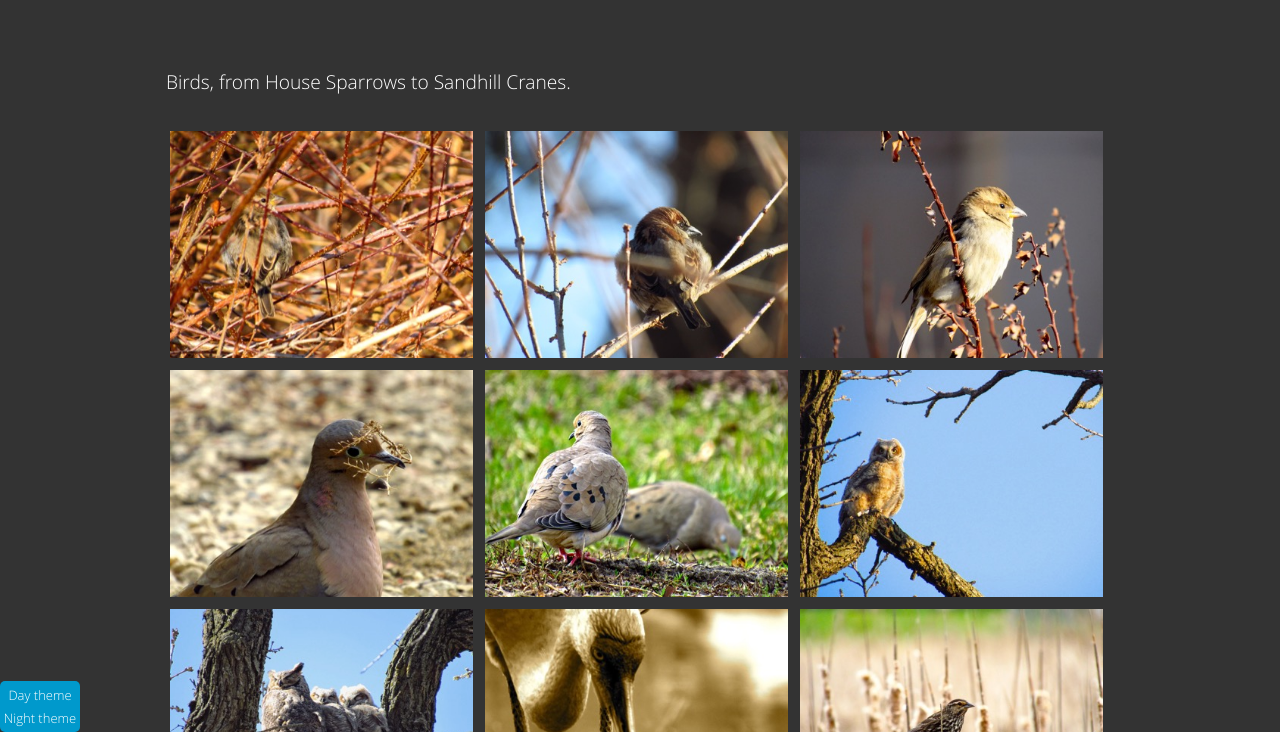
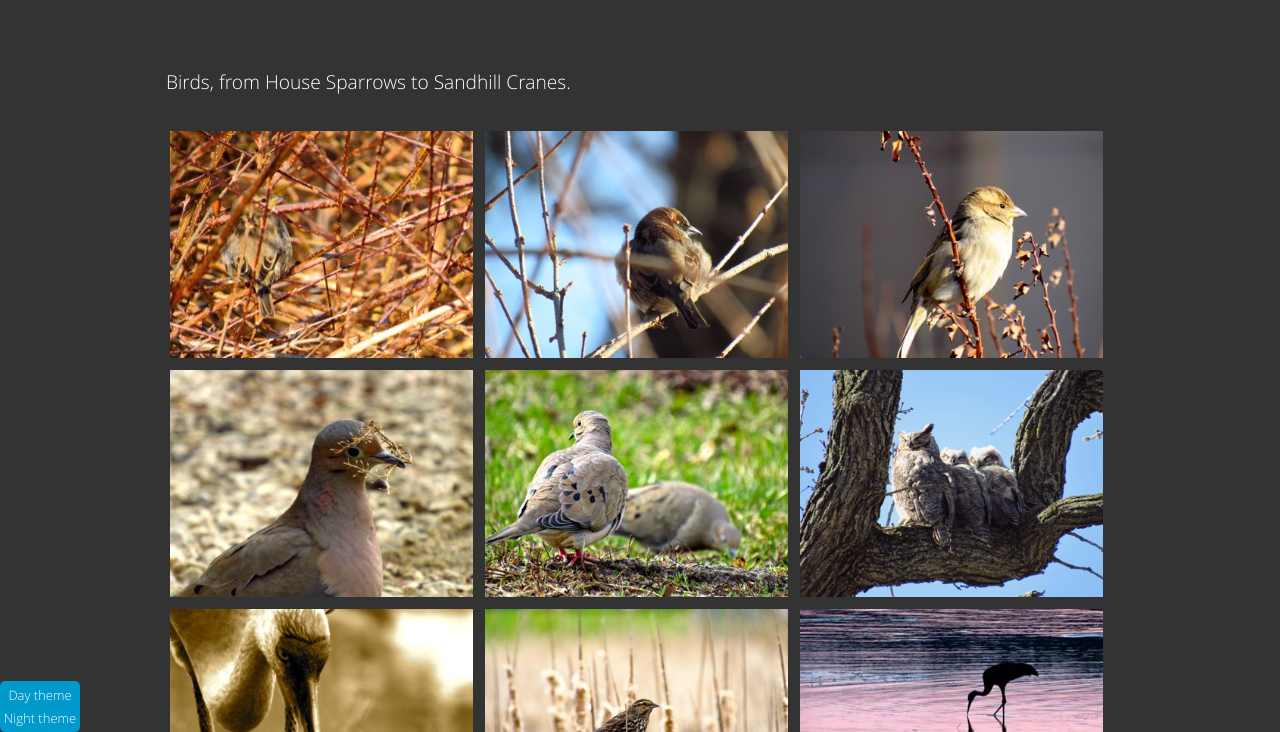
Before and after one commit to heikalb/hb, a plain HTML site: page birds.html in a window 1280 px wide. Shown: the part 68-800 px from the top of the page. Drawn offline with Linux system fonts and the light colour scheme.

Commit message:
Deleted an image

```diff
--- a/birds.html
+++ b/birds.html
@@ -55,7 +55,6 @@
             <a href="photography_images/IMG_1419.jpg" class="gallery"><img class="main birds landscape" src="photography_thumbnails/IMG_1419.jpg" alt="House Sparrow - March 14, 2015 - Madison, WI, USA"></a>
             <a href="photography_images/IMG_1694.jpg" class="gallery"><img class="main birds portrait" src="photography_thumbnails/IMG_1694.jpg" alt="Jesus dove - March 19, 2015 - Madison, WI, USA"></a>
             <a href="photography_images/IMG_2736.jpg" class="gallery"><img class="main birds landscape" data-src="photography_thumbnails/IMG_2736.jpg" alt="Mourning Doves - April 3, 2015 - Madison, WI, USA"></a>
-            <a href="photography_images/IMG_3521.jpg" class="gallery"><img class="main birds landscape" data-src="photography_thumbnails/IMG_3521.jpg" alt="Juvenile Great Horned Owl - April 10, 2015 - Madison, WI, USA"></a>
             <a href="photography_images/IMG_4347.jpg" class="gallery"><img class="main birds landscape" data-src="photography_thumbnails/IMG_4347.jpg" alt="Daydreaming - April 16, 2015 - Madison, WI, USA"></a>
             <a href="photography_images/IMG_5880.jpg" class="gallery"><img class="main birds portrait" data-src="photography_thumbnails/IMG_5880.jpg" alt="Reading the water - May 3, 2015 - Madison, WI, USA"></a>
             <a href="photography_images/IMG_5995.jpg" class="gallery"><img class="main birds landscape" data-src="photography_thumbnails/IMG_5995.jpg" alt="Red-Winged Blackbird amid cattails - May 8, 2015 - Madison, WI, USA"></a>
@@ -83,7 +82,6 @@
                 <a href="photography_images/IMG_1419.jpg" class="gallery"><img class="main birds landscape" src="photography_thumbnails/IMG_1419.jpg" alt="House Sparrow - March 14, 2015 - Madison, WI, USA"></a>
                 <a href="photography_images/IMG_1694.jpg" class="gallery"><img class="main birds portrait" src="photography_thumbnails/IMG_1694.jpg" alt="Jesus dove - March 19, 2015 - Madison, WI, USA"></a>
                 <a href="photography_images/IMG_2736.jpg" class="gallery"><img class="main birds landscape" src="photography_thumbnails/IMG_2736.jpg" alt="Mourning Doves - April 3, 2015 - Madison, WI, USA"></a>
-                <a href="photography_images/IMG_3521.jpg" class="gallery"><img class="main birds landscape" src="photography_thumbnails/IMG_3521.jpg" alt="Juvenile Great Horned Owl - April 10, 2015 - Madison, WI, USA"></a>
                 <a href="photography_images/IMG_4347.jpg" class="gallery"><img class="main birds landscape" src="photography_thumbnails/IMG_4347.jpg" alt="Daydreaming - April 16, 2015 - Madison, WI, USA"></a>
                 <a href="photography_images/IMG_5880.jpg" class="gallery"><img class="main birds portrait" src="photography_thumbnails/IMG_5880.jpg" alt="Reading the water - May 3, 2015 - Madison, WI, USA"></a>
                 <a href="photography_images/IMG_5995.jpg" class="gallery"><img class="main birds landscape" src="photography_thumbnails/IMG_5995.jpg" alt="Red-Winged Blackbird amid cattails - May 8, 2015 - Madison, WI, USA"></a>
```
